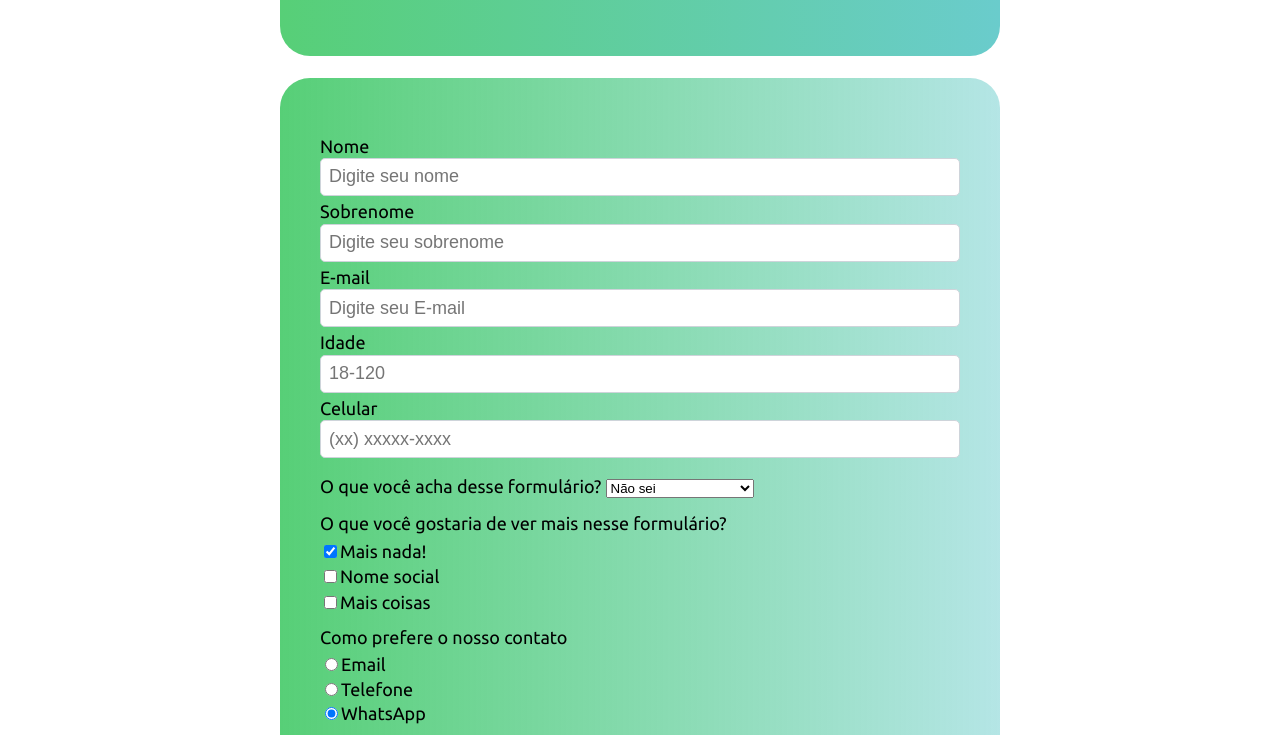
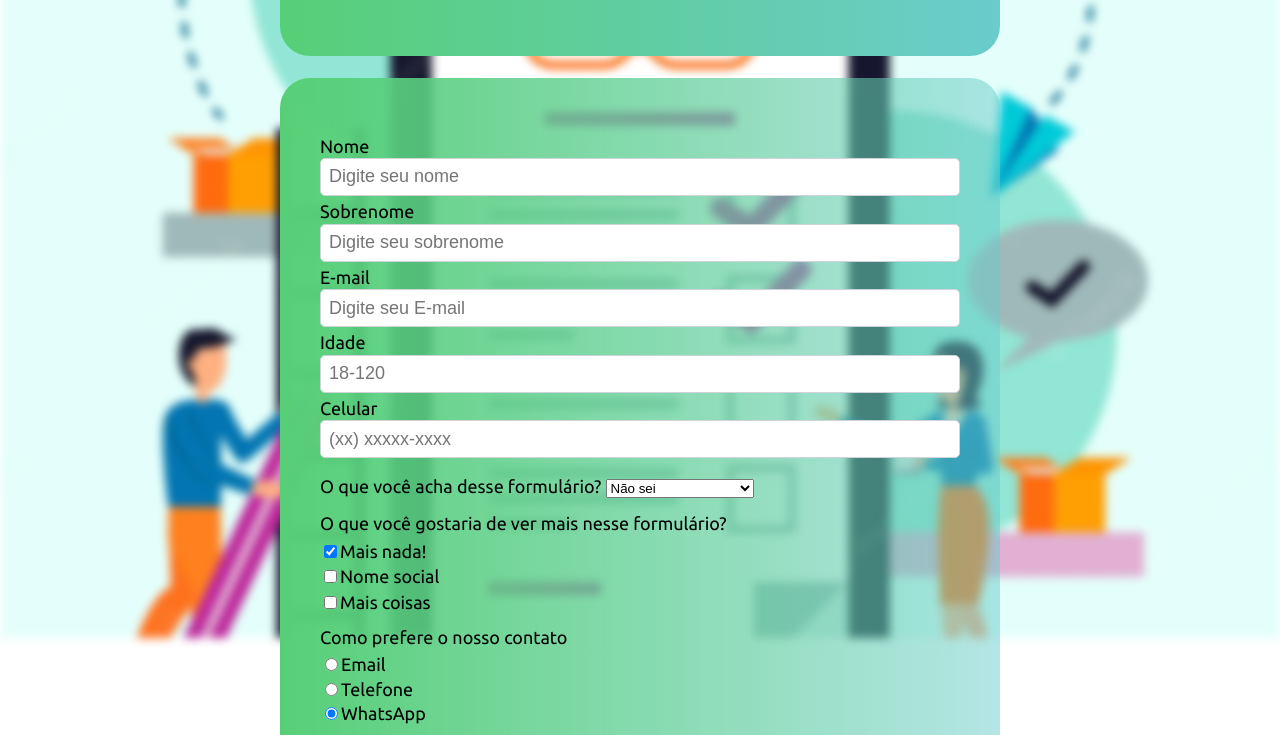
Before and after one commit to Cruz-Andre/Formulario, a plain HTML site: page formulario.html in a window 1280 px wide. Shown: the part 162-897 px from the top of the page. Drawn offline with Linux system fonts and the light colour scheme; the site is published under a folder, as on GitHub Pages, so addresses that start at the root find nothing.

Commit message:
corrigindo a url da imagem de fundo

```diff
--- a/CSS/styles.css
+++ b/CSS/styles.css
@@ -11,7 +11,7 @@ body::before {
     height: 100%;
     width: 100%;
     z-index: -1;
-    background-image: url(/Imagens/background.png);
+    background-image: url(../Imagens/background.png);
     background-size: cover;
     background-repeat: no-repeat;
     background-position: center;
```
